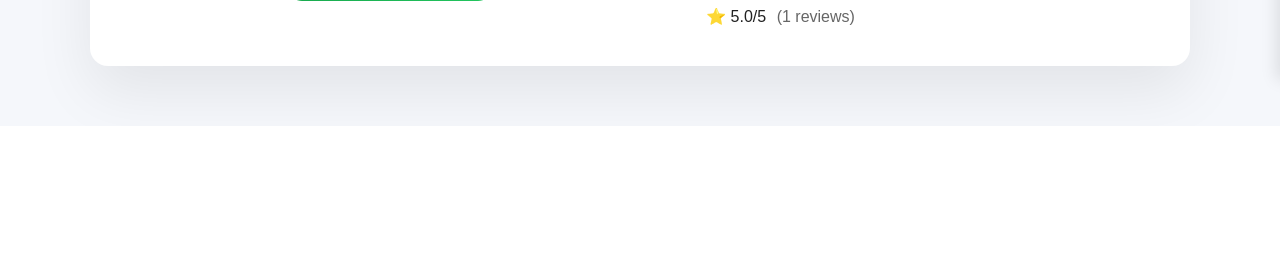
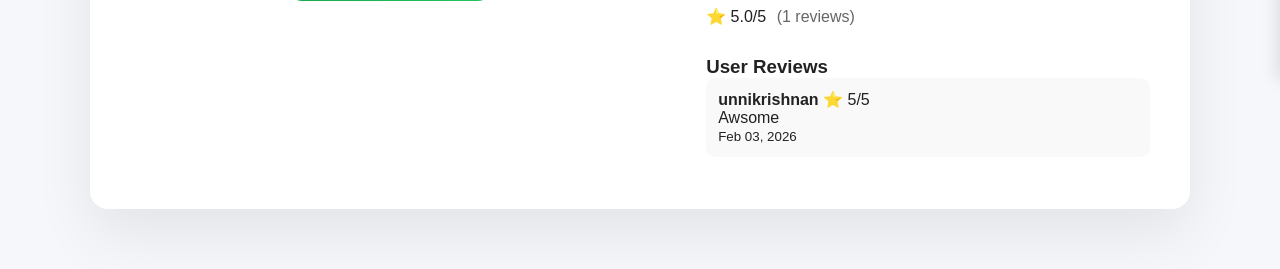
Before and after one commit to unni-web/HostelMate, a Django app: page /hostel/8/ in a window 1280 px wide. Shown: the part 720-989 px from the top of the page. Before the commit the page ends 841 px from the top, so only its background shows below. Run offline with Django 5.2, Linux system fonts and the light colour scheme; data comes from the database, SQL or seed files in the repository; both versions use the stored data as it was after the commit.

Commit message:
chat adding

```diff
--- a/hostelmate/app/models.py
+++ b/hostelmate/app/models.py
@@ -63,9 +63,12 @@ class BookingRequest(models.Model):
 class HostelReview(models.Model):
     hostel = models.ForeignKey(Hostel, on_delete=models.CASCADE, related_name="reviews")
     user = models.ForeignKey(User, on_delete=models.CASCADE)
-    rating = models.PositiveIntegerField(default=5)  # 1–5
+    rating = models.PositiveIntegerField()  # 1–5
     comment = models.TextField(blank=True)
     created_at = models.DateTimeField(auto_now_add=True)
 
+    class Meta:
+        unique_together = ('hostel', 'user')
+
     def __str__(self):
         return f"{self.hostel.name} - {self.rating}"
--- a/hostelmate/app/views.py
+++ b/hostelmate/app/views.py
@@ -3,7 +3,7 @@ from django.contrib.auth.models import User
 from django.contrib.auth import authenticate,login,logout
 from .models import *
 from django.contrib.auth.decorators import login_required
-from django.db.models import Avg
+from django.db.models import Avg,Count
 import razorpay
 from django.conf import settings
 from django.views.decorators.csrf import csrf_exempt
@@ -104,11 +104,9 @@ def logout_user(request):
 @login_required
 def owner_dashboard(request):
     if not request.user.is_staff:
-        return redirect(index)
+        return redirect('index')
 
     if request.method == 'POST':
-        image = request.FILES.get('image')  # 🔥 THIS LINE WAS MISSING
-
         Hostel.objects.create(
             owner=request.user,
             name=request.POST['name'],
@@ -116,14 +114,20 @@ def owner_dashboard(request):
             location=request.POST['location'],
             beds_available=request.POST['beds'],
             price=request.POST['price'],
-            image=image  # 🔥 PASS IMAGE HERE
+            image=request.FILES.get('image')
         )
-        print(request.FILES)
+        return redirect('owner_dashboard')
 
+    hostels = (
+        Hostel.objects
+        .filter(owner=request.user)
+        .annotate(
+            avg_rating=Avg('reviews__rating'),
+            review_count=Count('reviews')
+        )
+        .prefetch_related('reviews__user')  # 🔥 THIS WAS MISSING
+    )
 
-        return redirect(owner_dashboard)
-
-    hostels = Hostel.objects.filter(owner=request.user)
     requests = BookingRequest.objects.filter(
         hostel__owner=request.user,
         status='pending'
@@ -227,16 +231,25 @@ def hostel_detail(request, hostel_id):
     )["rating__avg"] or 0
 
     booking = None
+    has_reviewed = False
+
     if request.user.is_authenticated:
         booking = BookingRequest.objects.filter(
             hostel=hostel,
             user=request.user
         ).first()
 
+        has_reviewed = HostelReview.objects.filter(
+            hostel=hostel,
+            user=request.user
+        ).exists()
+
     return render(request, 'hostel_detail.html', {
         'hostel': hostel,
-        'booking': booking
+        'booking': booking,
+        'has_reviewed': has_reviewed,   # ✅ NEW
     })
+
 
 @login_required
 def pay_advance(request, booking_id):
@@ -326,3 +339,31 @@ def owner_requests(request):
 
 def about(request):
     return render(request, "about.html")
+
+@login_required
+def add_review(request, hostel_id):
+    hostel = Hostel.objects.get(id=hostel_id)
+
+    booking = BookingRequest.objects.filter(
+        hostel=hostel,
+        user=request.user,
+        is_paid=True
+    ).first()
+
+    # Only paid users can review
+    if not booking:
+        return redirect("hostel_detail", hostel_id=hostel.id)
+
+    # Prevent duplicate review
+    if HostelReview.objects.filter(hostel=hostel, user=request.user).exists():
+        return redirect("hostel_detail", hostel_id=hostel.id)
+
+    if request.method == "POST":
+        HostelReview.objects.create(
+            hostel=hostel,
+            user=request.user,
+            rating=request.POST["rating"],
+            comment=request.POST.get("comment", "")
+        )
+
+    return redirect("hostel_detail", hostel_id=hostel.id)
--- a/hostelmate/hostelmate/urls.py
+++ b/hostelmate/hostelmate/urls.py
@@ -42,6 +42,7 @@ urlpatterns = [
     path('owner/hostels/', views.owner_hostels, name='owner_hostels'),
     path('owner/requests/', views.owner_requests, name='owner_requests'),
     path("about/", views.about, name="about"),
+    path("hostel/<int:hostel_id>/review/", views.add_review, name="add_review"),
 
 
 
--- a/hostelmate/static/css/hostel_detail.css
+++ b/hostelmate/static/css/hostel_detail.css
@@ -331,3 +331,106 @@ body {
 .icon.white {
     fill: #fff;
 }
+
+
+.review-box, .reviews-section {
+    margin-top: 30px;
+}
+
+.review-box form {
+    display: flex;
+    flex-direction: column;
+    gap: 10px;
+}
+
+.review-item {
+    background: #f9f9f9;
+    padding: 12px;
+    border-radius: 10px;
+    margin-bottom: 12px;
+}
+
+
+
+/* ================= REVIEW FORM ================= */
+
+.review-card {
+    background: #ffffff;
+    border-radius: 16px;
+    padding: 24px;
+    margin-top: 30px;
+    box-shadow: 0 15px 35px rgba(0, 0, 0, 0.08);
+    max-width: 500px;
+}
+
+.review-card h3 {
+    margin-bottom: 15px;
+    font-size: 1.4rem;
+    color: #222;
+}
+
+/* ⭐ STAR RATING */
+.rating-stars {
+    display: flex;
+    flex-direction: row-reverse;
+    justify-content: flex-start;
+    gap: 6px;
+    margin-bottom: 15px;
+}
+
+.rating-stars input {
+    display: none;
+}
+
+.rating-stars span {
+    font-size: 32px;
+    color: #ddd;
+    cursor: pointer;
+    transition: color 0.25s ease, transform 0.2s ease;
+}
+
+/* Hover effect */
+.rating-stars label:hover span,
+.rating-stars label:hover ~ label span {
+    color: #ffc107;
+    transform: scale(1.1);
+}
+
+/* Selected stars */
+.rating-stars input:checked ~ span {
+    color: #ffc107;
+}
+
+/* COMMENT BOX */
+.review-card textarea {
+    width: 100%;
+    padding: 12px 14px;
+    border-radius: 10px;
+    border: 1px solid #ddd;
+    resize: none;
+    font-size: 0.95rem;
+    outline: none;
+    transition: border 0.2s ease;
+}
+
+.review-card textarea:focus {
+    border-color: #6c63ff;
+}
+
+/* SUBMIT BUTTON */
+.review-card button {
+    margin-top: 15px;
+    background: #20b2aa;
+    color: #fff;
+    border: none;
+    padding: 12px 18px;
+    border-radius: 10px;
+    font-size: 1rem;
+    cursor: pointer;
+    transition: transform 0.2s ease, box-shadow 0.2s ease;
+}
+
+.review-card button:hover {
+    transform: translateY(-2px);
+    box-shadow: 0 10px 20px rgba(108, 99, 255, 0.35);
+}
--- a/hostelmate/templates/hostel_detail.html
+++ b/hostelmate/templates/hostel_detail.html
@@ -92,7 +92,7 @@
                 <button class="status-btn accepted">✅ Paid</button>
                 {% else %}
                 <a href="{% url 'pay_advance' booking.id %}" class="pay-btn">
-                     Pay Advance
+                    Pay Advance
                 </a>
 
                 {% endif %}
@@ -148,6 +148,62 @@
                 ⭐ {{ hostel.avg_rating|floatformat:1 }}/5
                 <span>({{ hostel.reviews.count }} reviews)</span>
             </div>
+            {% if user.is_authenticated and booking and booking.is_paid %}
+            {% if not has_reviewed %}
+            <div class="review-card">
+                <h3>Leave a Review</h3>
+
+                <form method="POST" action="{% url 'add_review' hostel.id %}">
+                    {% csrf_token %}
+
+                    <div class="rating-stars">
+                        <label>
+                            <input type="radio" name="rating" value="5" required>
+                            <span>★</span>
+                        </label>
+                        <label>
+                            <input type="radio" name="rating" value="4">
+                            <span>★</span>
+                        </label>
+                        <label>
+                            <input type="radio" name="rating" value="3">
+                            <span>★</span>
+                        </label>
+                        <label>
+                            <input type="radio" name="rating" value="2">
+                            <span>★</span>
+                        </label>
+                        <label>
+                            <input type="radio" name="rating" value="1">
+                            <span>★</span>
+                        </label>
+                    </div>
+
+                    <textarea name="comment" placeholder="Share your experience..." rows="4"></textarea>
+
+                    <button type="submit">Submit Review</button>
+                </form>
+            </div>
+
+            {% endif %}
+            {% endif %}
+            <div class="reviews-section">
+                <h3>User Reviews</h3>
+
+                {% for review in hostel.reviews.all %}
+                <div class="review-item">
+                    <div class="review-header">
+                        <strong>{{ review.user.username }}</strong>
+                        <span>⭐ {{ review.rating }}/5</span>
+                    </div>
+                    <p>{{ review.comment }}</p>
+                    <small>{{ review.created_at|date:"M d, Y" }}</small>
+                </div>
+                {% empty %}
+                <p>No reviews yet. Be the first to review!</p>
+                {% endfor %}
+            </div>
+
         </div>
 
     </div>
```
Also changed, not shown: hostelmate/static/css/owner_dashboard.css (+17 -0 lines), hostelmate/templates/owner_hostels.html (+12 -0 lines), hostelmate/app/migrations/0005_alter_hostelreview_rating_and_more.py (added), hostelmate/db.sqlite3.
